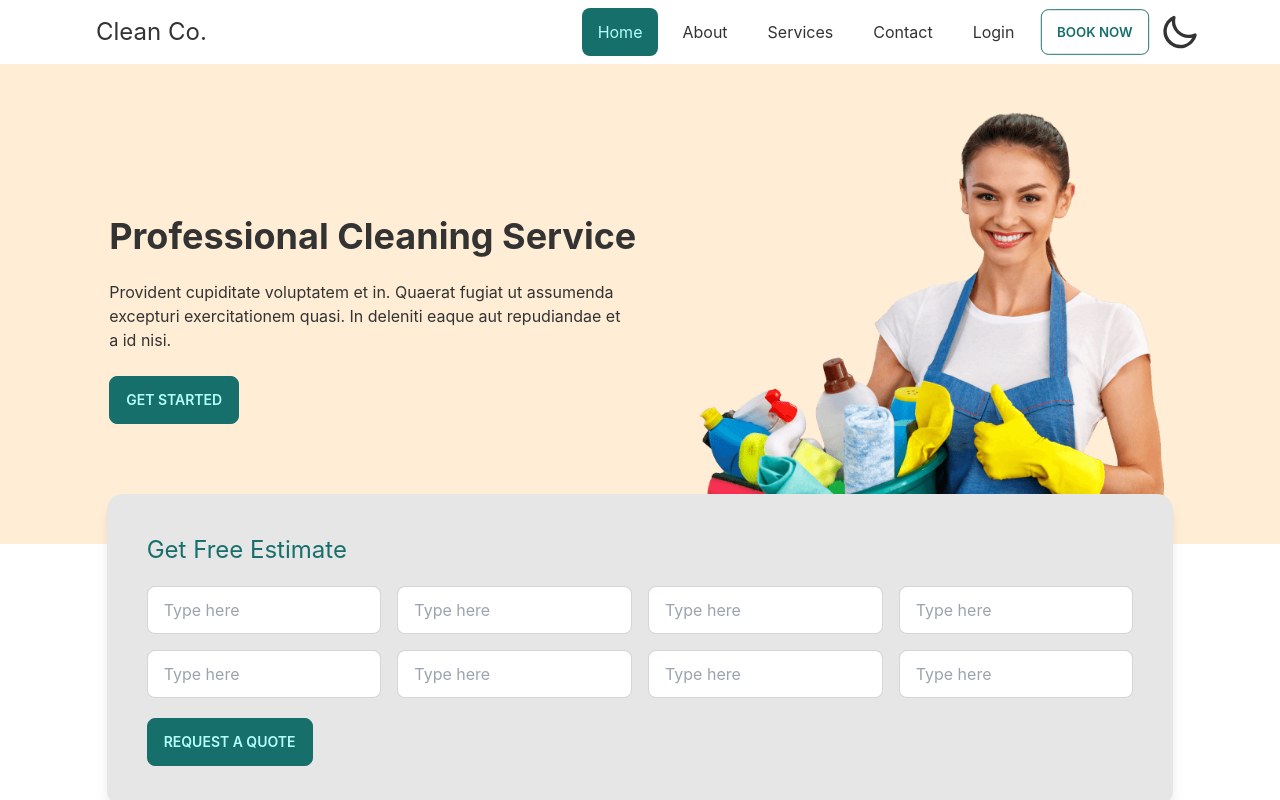
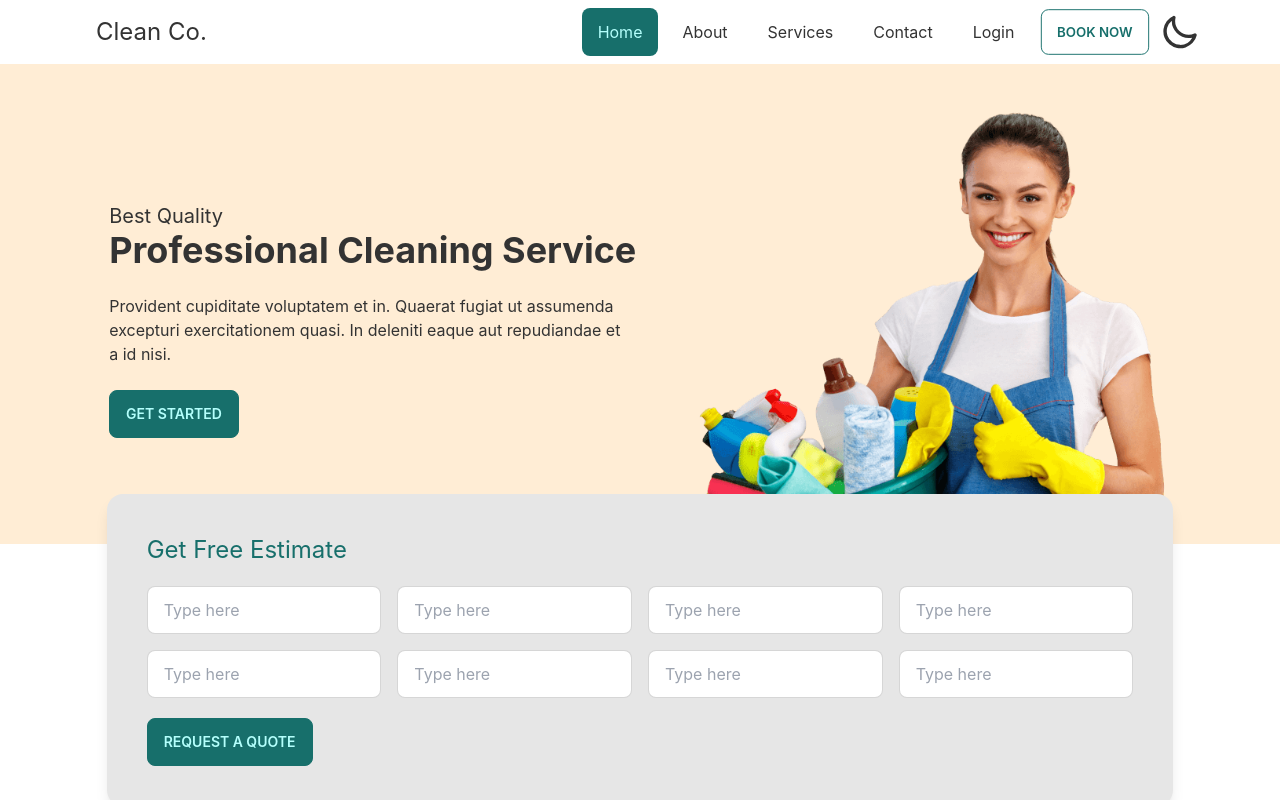
Before and after one commit to mehedialmamun21/clean-co-live, a React (Create React App) app: page / in a window 1280 px wide. Built offline with nearby package versions, Linux system fonts and the light colour scheme.

Commit message:
AOS animation added in landing page for img and associate text

```diff
--- a/package.json
+++ b/package.json
@@ -9,6 +9,7 @@
     "@testing-library/jest-dom": "^5.14.1",
     "@testing-library/react": "^13.0.0",
     "@testing-library/user-event": "^13.2.1",
+    "aos": "^2.3.4",
     "daisyui": "^2.15.2",
     "react": "^18.1.0",
     "react-dom": "^18.1.0",
--- a/src/App.js
+++ b/src/App.js
@@ -1,8 +1,14 @@
 import { Route, Routes } from "react-router-dom";
 import Navbar from "./components/Navbar";
 import { publicRoute } from "./routes/publicRoutes";
+import AOS from 'aos';
+import 'aos/dist/aos.css';
+import { useEffect } from "react";
 
 function App() {
+  useEffect(() => {
+    AOS.init();
+  }, [])
   return (
     <Navbar>
       <Routes>
--- a/src/pages/Home/Landing.js
+++ b/src/pages/Home/Landing.js
@@ -6,11 +6,12 @@ const Landing = () => {
             <div class="hero h-screen lg:h-[60vh] bg-accent relative z-0 mt-16">
                 <div class="hero-content flex-col lg:flex-row">
                     <div className='lg:mr-10'>
-                        <h1 class="text-4xl font-bold">Professional Cleaning Service</h1>
-                        <p class="py-6 max-w-lg">Provident cupiditate voluptatem et in. Quaerat fugiat ut assumenda excepturi exercitationem quasi. In deleniti eaque aut repudiandae et a id nisi.</p>
-                        <button class="btn btn-primary">Get Started</button>
+                        <p className='text-xl' data-aos="fade-up" data-aos-duration="1000" data-aos-delay="200">Best Quality</p>
+                        <h1 class="text-4xl font-bold" data-aos="fade-up" data-aos-duration="900" data-aos-delay="500">Professional Cleaning Service</h1>
+                        <p class="py-6 max-w-lg" data-aos="fade-up" data-aos-duration="800" data-aos-delay="800">Provident cupiditate voluptatem et in. Quaerat fugiat ut assumenda excepturi exercitationem quasi. In deleniti eaque aut repudiandae et a id nisi.</p>
+                        <button class="btn btn-primary" data-aos="zoom-in" data-aos-delay="1300">Get Started</button>
                     </div>
-                    <div className='h-[60vh] shrink-0'>
+                    <div className='h-[60vh] shrink-0' data-aos="zoom-in-up" data-aos-duration="1000" data-aos-delay="200">
                         <img src={bucketGirl} class="h-full" alt='' />
                     </div>
                 </div>
```
Also changed, not shown: 1 other file (tests, documents, lock files or other folders).
